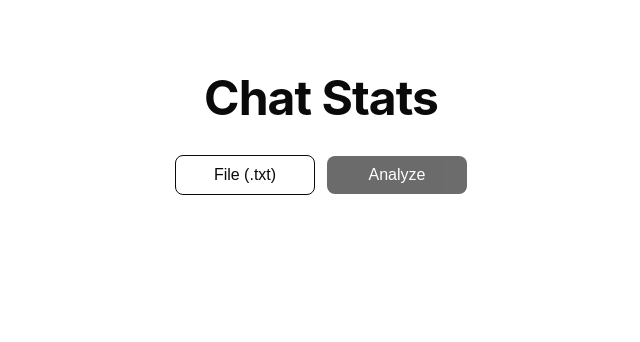
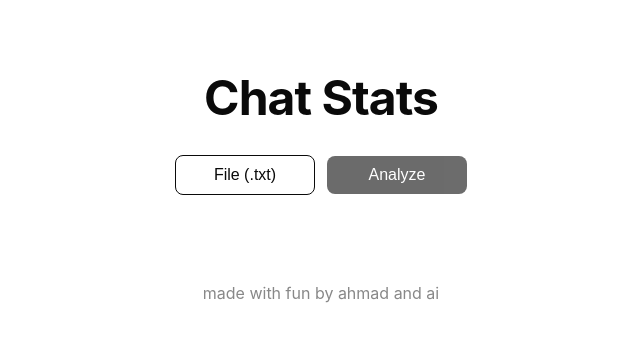
Before and after one commit to ahmad-thewhiz/chattrix, a Flask app: page / in a window 1280 px wide. Shown: the top 342 px of the page, without its empty margins (319-959 px from the left). Run offline with Flask 3, Linux system fonts and the light colour scheme.

Commit message:
minor ui changes

```diff
--- a/templates/index.html
+++ b/templates/index.html
@@ -148,6 +148,9 @@
       </section>
     </main>
 
+  <footer style="text-align:center; margin-bottom:20px; color:#888; font-size:1em;">
+      made with fun by ahmad and ai
+    </footer>
     <script src="https://cdn.jsdelivr.net/npm/chart.js"></script>
     <script src="{{ url_for('static', filename='main.js') }}"></script>
   </body>
```
